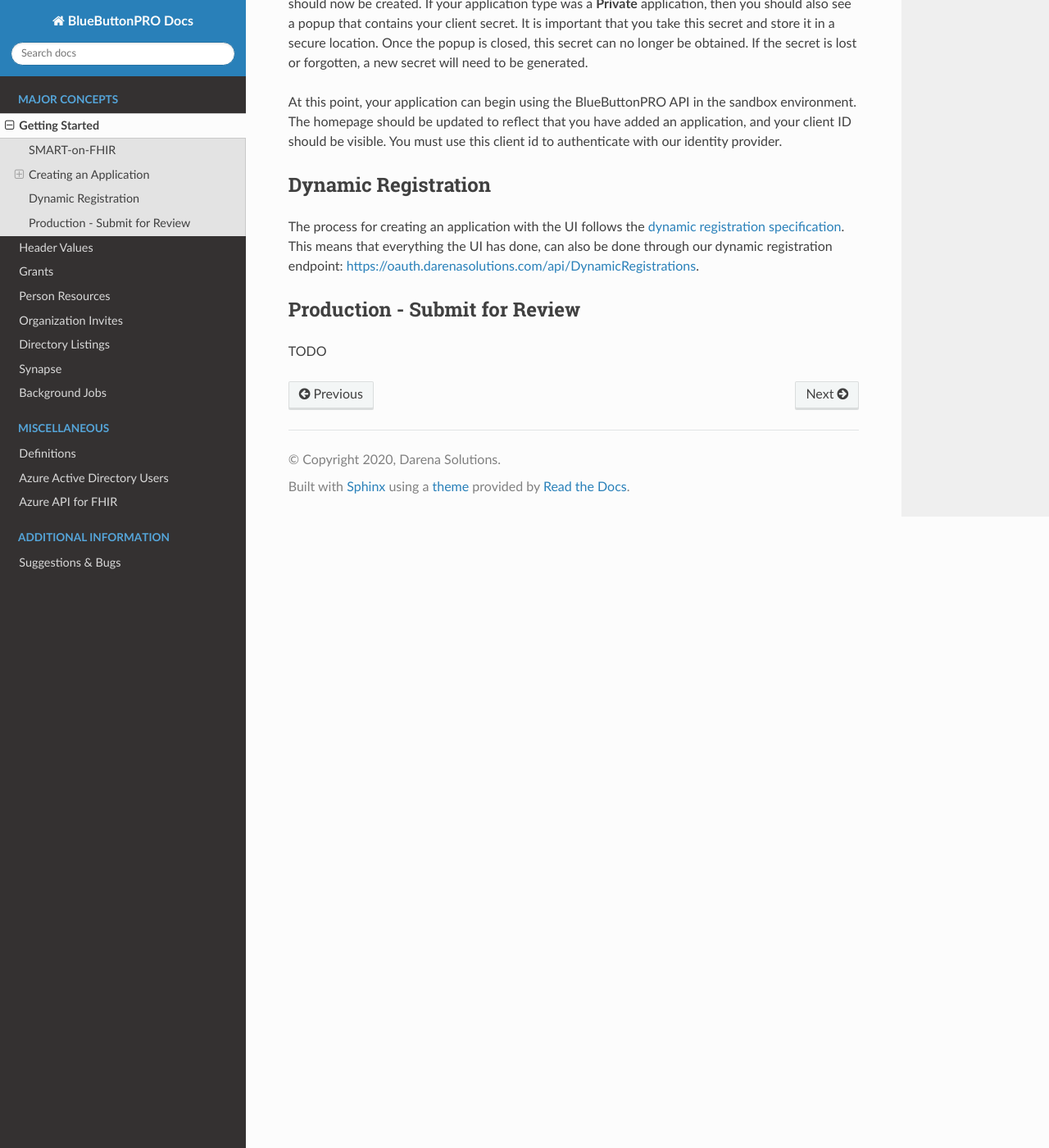
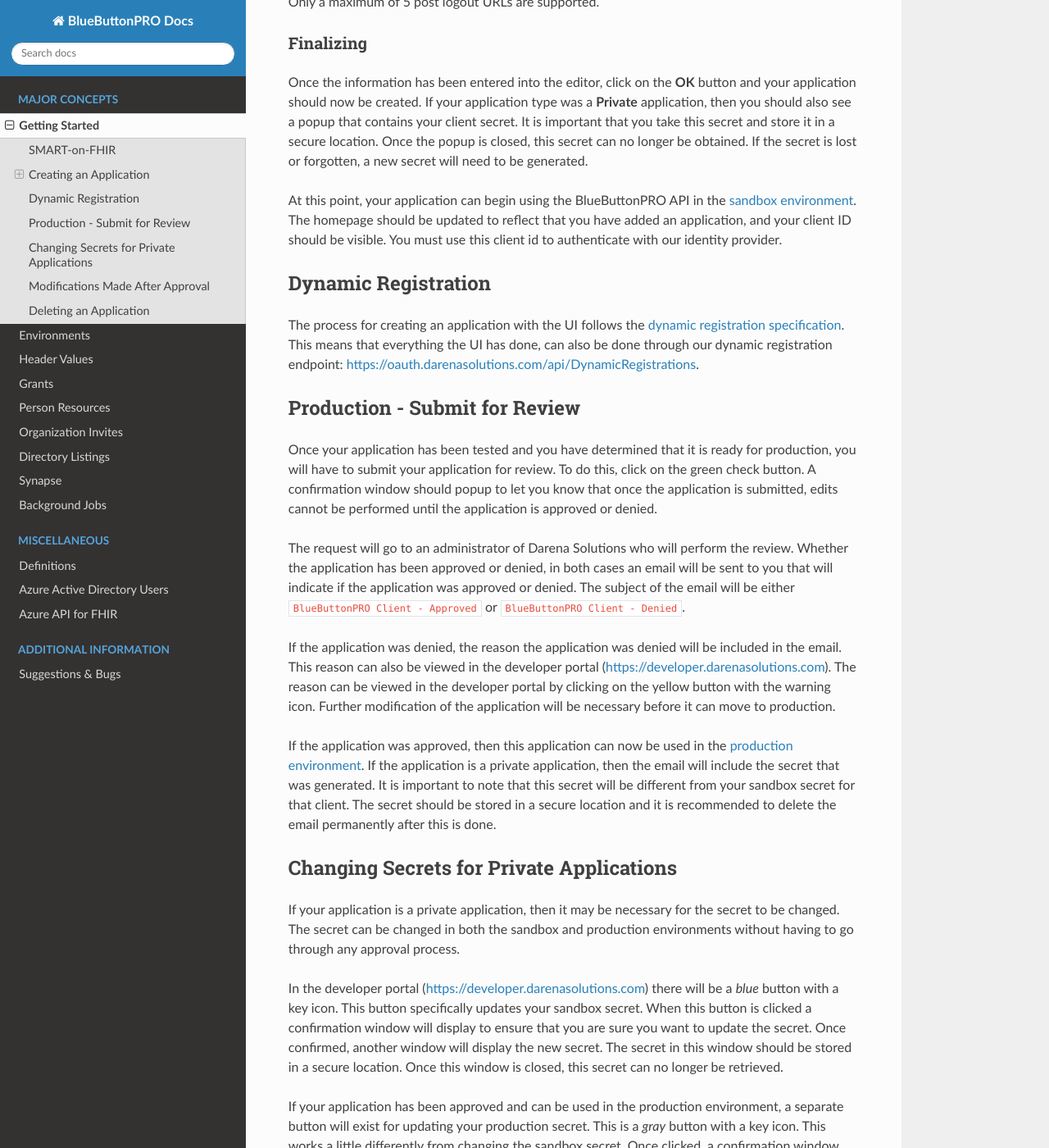
Before and after one commit to darena-solutions/bluebuttonpro-public, a Sphinx documentation site: the page built from docs/source/getting-started.rst, in a window 1280 px wide and 1400 px high, scrolled down 2189 px. Shown: the whole window at 82% size. Built offline with Sphinx 7.4.7 and the Read the Docs theme 2.0.0, drawn with Linux system fonts in a browser that asks for light colours; some of the changed text lies outside the part shown.

Commit message:
Added documentation for environments. Updated getting started so that the production submission is documented. Added documentation on openOnly query parameter for finding org invites.

```diff
--- a/docs/source/getting-started.rst
+++ b/docs/source/getting-started.rst
@@ -4,7 +4,11 @@
 To get started with the BlueButtonPRO platform, you must first contact our sales department. During
 that process, they will have created a new organization for you and will have created a user account
 that will be listed as the administrator of that organization. A FHIR server will also be provisioned
-for this organization.
+for this organization. This data will be created in our sandbox :doc:`environment <environments>`. An
+account and one or more organizations may also be provisioned for you in our production environment
+by our sales team. However, use of the production environment will need approval. Refer to the :ref:`getting-started-production-submit-for-review`
+section for more information. You will typically test and play around with our platform in the sandbox
+environment and then move to production once sandbox testing has been completed.
 
 .. _getting-started-smart-on-fhir:
 
@@ -27,9 +31,9 @@
 that will interact with the BlueButtonPRO API. We have built a UI to make this process easier and is
 available at https://developer.darenasolutions.com.
 
-Once you have navigated to that site and logged in with your new account, you should be at the home
-page where it lists all of your existing applications. There shouldn't be any there at this time. Click
-on the **+** button on the top right to add a new application:
+Once you have navigated to that site and logged in with your new sandbox account, you should be at the
+home page where it lists all of your existing applications. There shouldn't be any there at this time.
+Click on the **+** button on the top of the page to add a new application:
 
 This will open up the editor where you enter in the information about your application.
 
@@ -62,7 +66,7 @@
    by users, then this type of application is a **Private** application. In this situation, a client
    secret will be generated for the application.
 
-   If the registration type is **Bulk Export**, then this value will remain **Public**.
+   If the registration type is **Bulk Export**, then this option is not displayed.
 
 JWKs URL
    This value is only applicable for bulk export applications. In this case, a URL to your JSON Web
@@ -99,8 +103,8 @@
 in a secure location. Once the popup is closed, this secret can no longer be obtained. If the secret
 is lost or forgotten, a new secret will need to be generated.
 
-At this point, your application can begin using the BlueButtonPRO API in the sandbox environment. The
-homepage should be updated to reflect that you have added an application, and your client ID should
+At this point, your application can begin using the BlueButtonPRO API in the :doc:`sandbox environment <environments>`.
+The homepage should be updated to reflect that you have added an application, and your client ID should
 be visible. You must use this client id to authenticate with our identity provider.
 
 Dynamic Registration
@@ -110,8 +114,72 @@
 <https://tools.ietf.org/html/rfc7591>`_. This means that everything the UI has done, can also be done
 through our dynamic registration endpoint: https://oauth.darenasolutions.com/api/DynamicRegistrations.
 
+.. _getting-started-production-submit-for-review:
 
 Production - Submit for Review
 ------------------------------
 
-TODO
+Once your application has been tested and you have determined that it is ready for production, you will
+have to submit your application for review. To do this, click on the green check button. A confirmation
+window should popup to let you know that once the application is submitted, edits cannot be performed
+until the application is approved or denied.
+
+The request will go to an administrator of Darena Solutions who will perform the review. Whether the
+application has been approved or denied, in both cases an email will be sent to you that will indicate
+if the application was approved or denied. The subject of the email will be either ``BlueButtonPRO Client - Approved``
+or ``BlueButtonPRO Client - Denied``.
+
+If the application was denied, the reason the application was denied will be included in the email.
+This reason can also be viewed in the developer portal (https://developer.darenasolutions.com). The
+reason can be viewed in the developer portal by clicking on the yellow button with the warning icon.
+Further modification of the application will be necessary before it can move to production.
+
+If the application was approved, then this application can now be used in the :doc:`production environment
+<environments>`. If the application is a private application, then the email will include the secret
+that was generated. It is important to note that this secret will be different from your sandbox secret
+for that client. The secret should be stored in a secure location and it is recommended to delete the
+email permanently after this is done.
+
+Changing Secrets for Private Applications
+-----------------------------------------
+
+If your application is a private application, then it may be necessary for the secret to be changed.
+The secret can be changed in both the sandbox and production environments without having to go through
+any approval process.
+
+In the developer portal (https://developer.darenasolutions.com) there will be a *blue* button with a key
+icon. This button specifically updates your sandbox secret. When this button is clicked a confirmation
+window will display to ensure that you are sure you want to update the secret. Once confirmed, another
+window will display the new secret. The secret in this window should be stored in a secure location.
+Once this window is closed, this secret can no longer be retrieved.
+
+If your application has been approved and can be used in the production environment, a separate button
+will exist for updating your production secret. This is a *gray* button with a key icon. This works
+a little differently from changing the sandbox secret. Once clicked, a confirmation window will be displayed
+to ensure you are sure you want to update the production secret. Once confirmed, an email will be sent
+to your email address containing the new secret. This secret will not be displayed in another window
+as opposed to changing your sandbox secret. Once again, the secret should be stored in a secure location
+and it is recommended that the email be permanently deleted after.
+
+.. note::
+
+   If your application is approved, then both the buttons for updating your sandbox and production secret
+   will be displayed (both the blue and gray buttons will be displayed). Care should be taken when clicking
+   on one of these buttons.
+
+Modifications Made After Approval
+---------------------------------
+
+It is possible to continue to make edits to your application after it has already been approved for
+production. Your edits will only be applicable to the sandbox environment. For your changes to take
+effect in the production environment, you will need to re-submit your application for approval and wait
+until it is approved.
+
+Deleting an Application
+-----------------------
+
+You can delete your application at any time as long as it is not being currently reviewed for production.
+Simply click on the delete button in the developer portal. A confirmation window will be displayed.
+Once confirmed, the application will be deleted and can no longer be used to make authenticated requests
+to any of our APIs. If the application was approved and being used in production, the client is also
+deleted from production.
--- a/docs/source/grants.rst
+++ b/docs/source/grants.rst
@@ -44,7 +44,7 @@
 .. _grants-inherited-roles:
 
 Inherited roles
---------------
+---------------
 
 There are a couple situations where the role is inherited. If a grant is given to an organization, then
 all users of that organization will inherit the ``write`` role. This means that by default, all users
--- a/docs/source/index.rst
+++ b/docs/source/index.rst
@@ -13,6 +13,7 @@
    :caption: Major Concepts
 
    getting-started
+   environments
    header-values
    grants
    person
--- a/docs/source/synapse.rst
+++ b/docs/source/synapse.rst
@@ -460,7 +460,7 @@
 If more than one resource is found, an error is logged and written in the result bundle.
 
 Inferring import result
-----------------------
+-----------------------
 
 In the process of importing a package, the result of processing each resource in the bundle is tracked
 and subsequently logged to a result bundle. The result bundle will look very similar to the FHIR specification's
@@ -500,7 +500,7 @@
    You can always download the contents of a package even if it has already been imported or has expired.
 
 Deleting a package
------------------
+------------------
 
 To delete a package, retrieve the id of the package by using one of the :ref:`find methods <synapse-finding-packages>`.
 
```
Also changed, not shown: docs/source/environments.rst (added, +26 -0 lines), docs/source/organization-invite.rst (+21 -0 lines).
